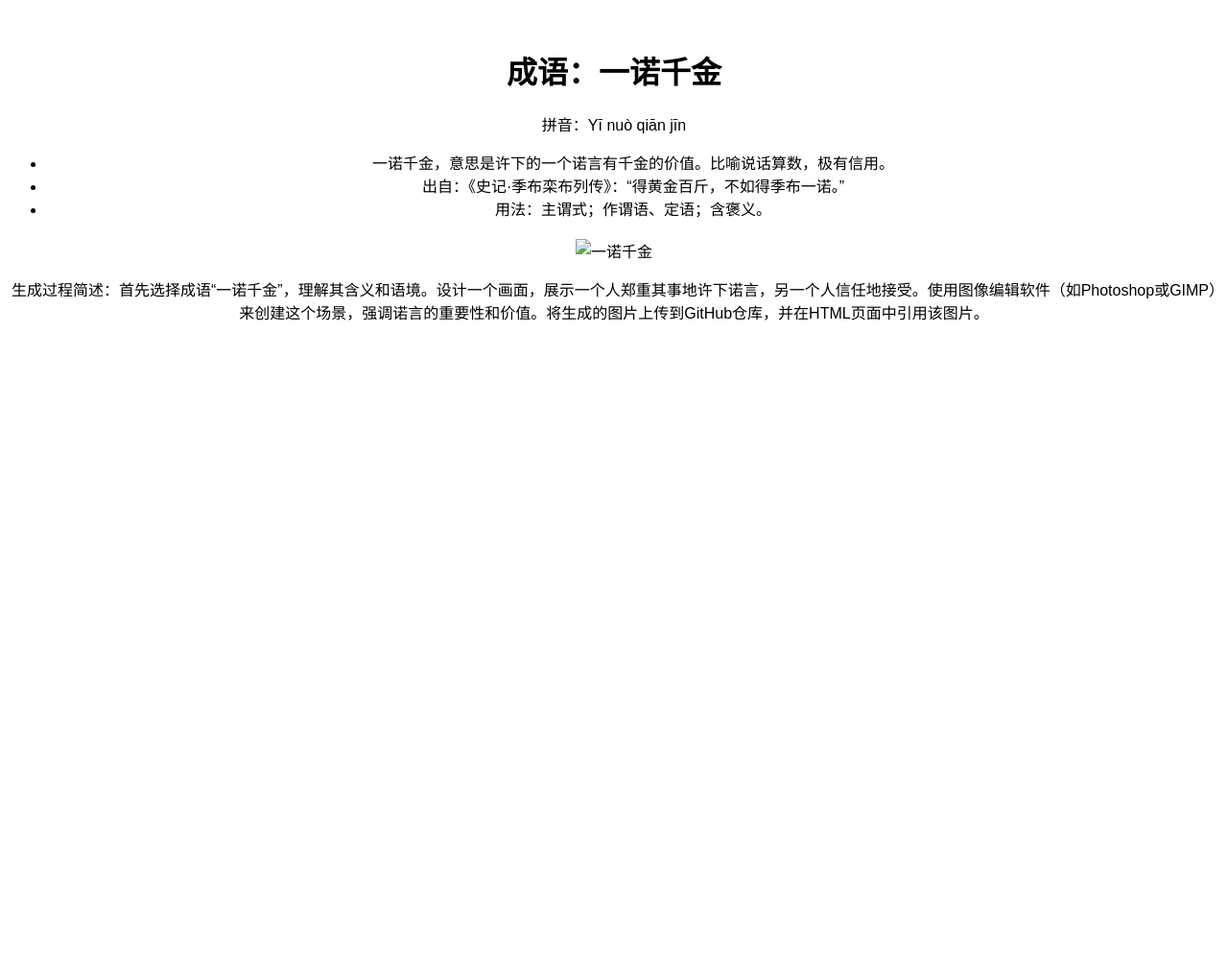
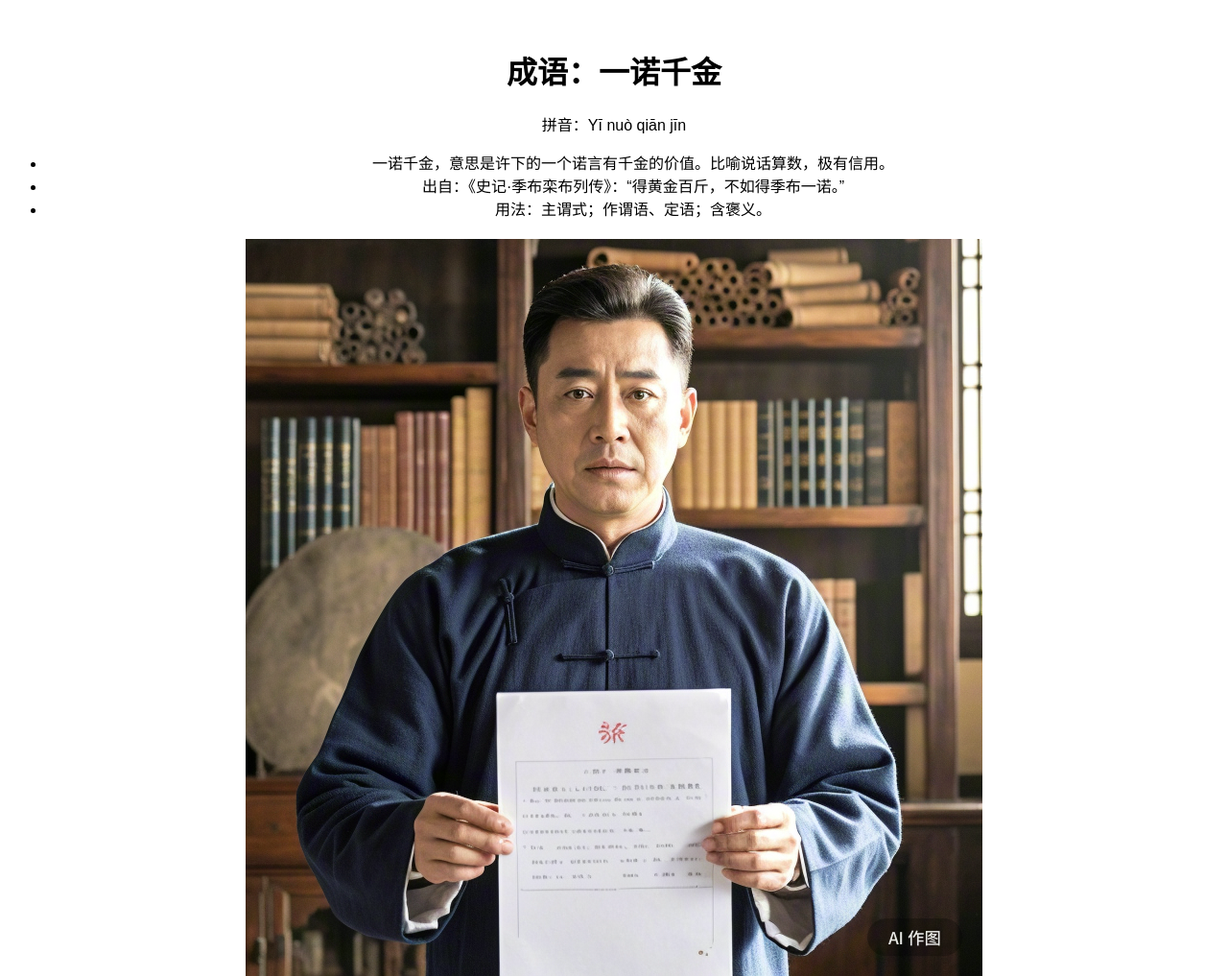
Before and after one commit to QAQ-offical/zuoye, a plain HTML site: page index.html in a window 1280 px wide. Shown: the top 1017 px of the page at 96% size. Before the commit the page ends 800 px from the top, so only its background shows below. Drawn offline with Linux system fonts and the light colour scheme.

Commit message:
Update index.html

```diff
--- a/index.html
+++ b/index.html
@@ -27,7 +27,7 @@
         <li>用法：主谓式；作谓语、定语；含褒义。</li>
     </ul>
     <div id="image-container">
-        <img src="images/yinuo-qianjin.jpg" alt="一诺千金">
+        <img src="https://github.com/QAQ-offical/zuoye/blob/main/%E4%BD%9C%E5%9B%BE.png" alt="一诺千金">
     </div>
     <p>生成过程简述：首先选择成语“一诺千金”，理解其含义和语境。设计一个画面，展示一个人郑重其事地许下诺言，另一个人信任地接受。使用图像编辑软件（如Photoshop或GIMP）来创建这个场景，强调诺言的重要性和价值。将生成的图片上传到GitHub仓库，并在HTML页面中引用该图片。</p>
 </body>
```
